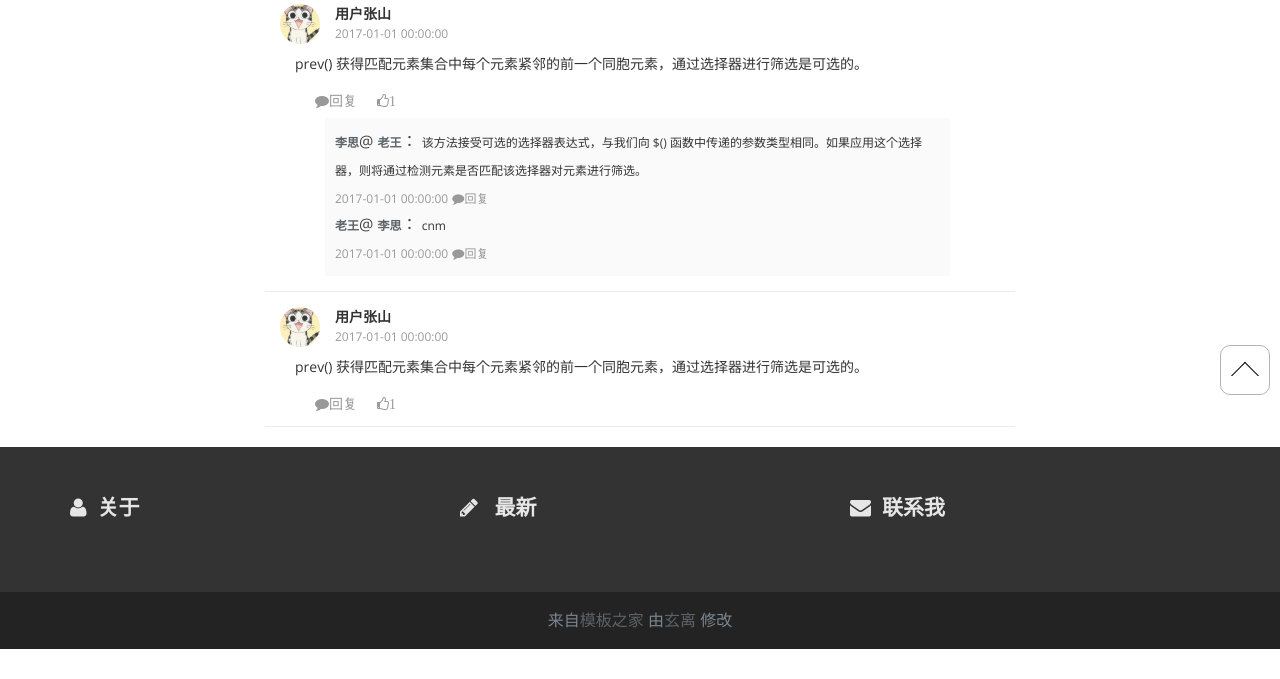
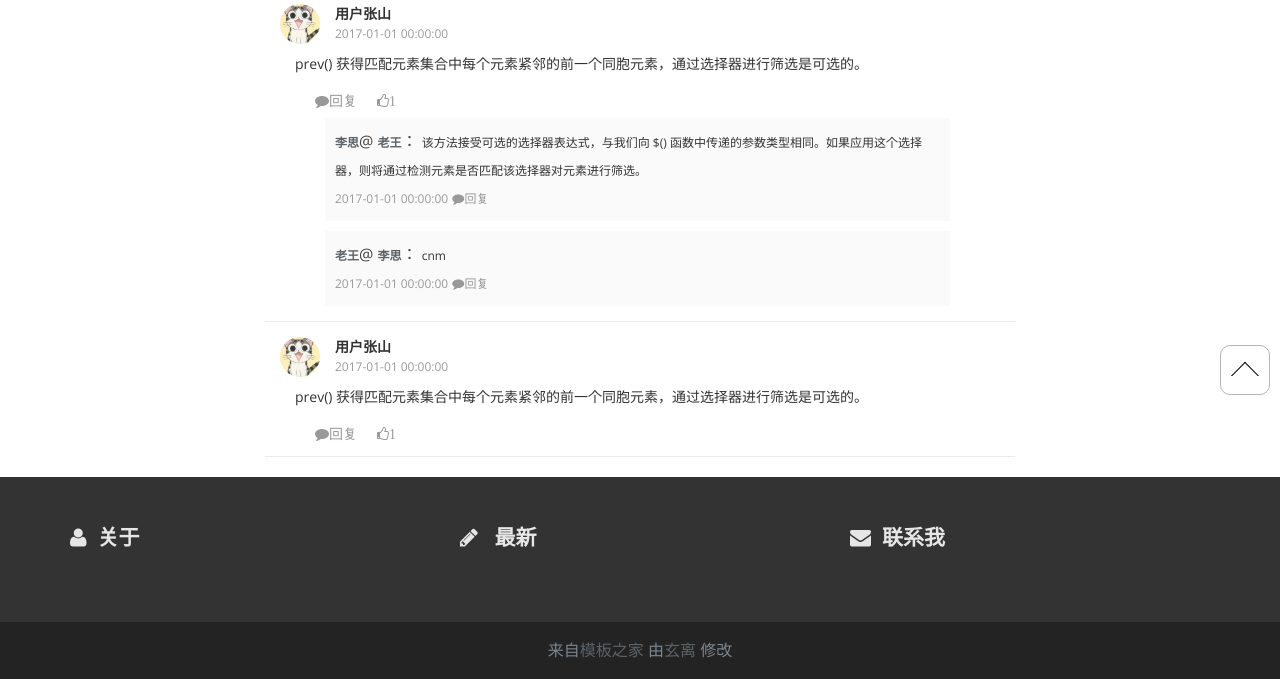
Before and after one commit to h1962809507/myblog-f, a Flask app: template blog/templates/blog/single.html in a window 1280 px wide. Shown: the part 385-1064 px from the top of the page. Before the commit the page ends 1034 px from the top, so only its background shows below. Run offline with Flask 2, Linux system fonts and the light colour scheme; the template is opened without the code that fills it, so the values that code supplies are empty; parts of the project's set-up code (start-up, migrations or seed data) failed here and were passed over; some libraries are stand-ins or nearby versions.

Commit message:
调整模板结构更好渲染模板

```diff
--- a/blog/static/js/comment.js
+++ b/blog/static/js/comment.js
@@ -1,4 +1,5 @@
 $(function(){
+
 
     $('.comment_list_con').delegate('a,input','click',function(){
 
@@ -9,8 +10,9 @@ $(function(){
         {
             var reply_form = $(this).parent().parent().parent().find(".reply_form");
             var other_reply_form = $(this).parent().parent().parent().parent().find(".reply_form");
-            other_reply_form.hide()
+            other_reply_form.hide();
             reply_name = $(this).parent().prev().find(".name").html();
+
             if (reply_name){
                 reply_form.find(".reply_input").attr("placeholder", "@" + reply_name + "：");
             }else {
--- a/blog/templates/blog/single.html
+++ b/blog/templates/blog/single.html
@@ -92,7 +92,8 @@
                                         <span class="comment_time">2017-01-01 00:00:00</span>
                                         <a href="javascript:;" class="fa fa-comment son_comment_reply">回复</a>
                                     </div>
-
+                                </div>
+                                <div class="col-md-10 reply_text_con fl">
                                     <div>
                                         <a href="#" class="user_name2 name" comment_id="3">老王</a>@
                                         <a href="#" class="user_name2">李思</a>：
@@ -104,7 +105,6 @@
                                         <span class="comment_time">2017-01-01 00:00:00</span>
                                         <a href="javascript:;" class="fa fa-comment son_comment_reply">回复</a>
                                     </div>
-
                                 </div>
 
                                 <from class="reply_form">
```
